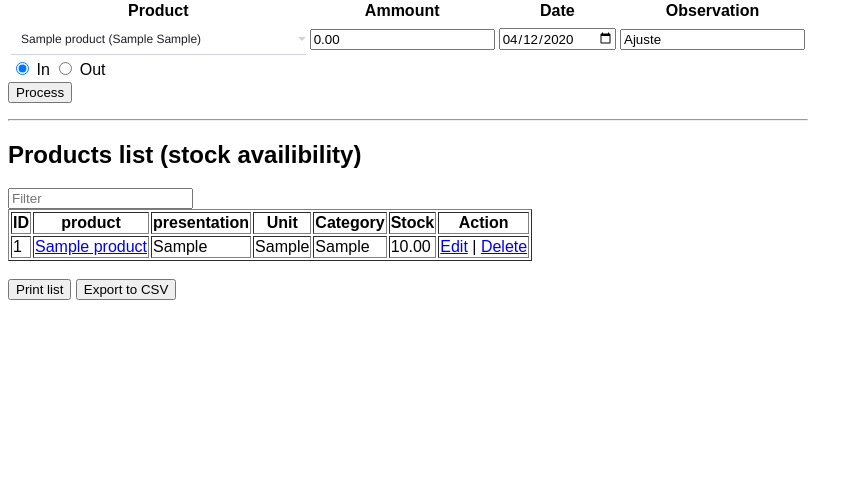
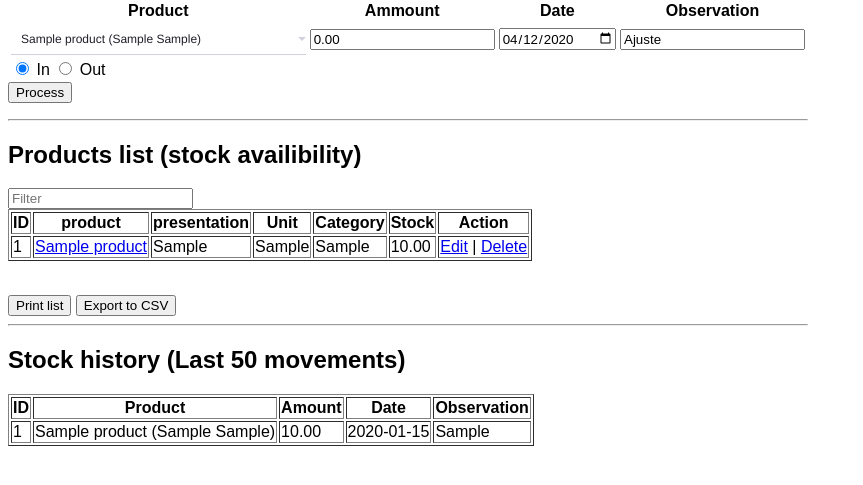
Before and after one commit to juanpgarciac/quarantine_stock, a PHP site: page / in a window 1280 px wide. Shown: the part 251-736 px from the top of the page, without its empty margins (0-863 px from the left). Run offline with PHP 8.4, Linux system fonts and the light colour scheme; tables that the repository leaves empty hold one stand-in row (values such as "Sample post"); data that the repository does not hold is empty.

Commit message:
Add Stock history table

```diff
--- a/index.php
+++ b/index.php
@@ -21,6 +21,8 @@ include "index_controller.php";
 		<?php include 'views/addproduct.php';  ?>
 		<?php include 'views/updatestock.php'; ?>
 		<?php include 'views/listproduct.php'; ?>
+		<?php if(!$print)include 'views/liststock.php'; ?>
+
 	</body>
 	<script src="assets/app.js"></script>
 </html>
--- a/index_controller.php
+++ b/index_controller.php
@@ -20,3 +20,16 @@
 		"</td>":"").
 		"</tr>";
 	}
+	$product_stock_rows = [];
+	$query = "select product.name,product.presentation,product.unit,stock.product_id,stock.amount,date(stock.date) as date,stock.observation from product inner join stock on product.id = stock.product_id  order by stock.date desc,stock.id desc limit 50; ";
+	$result = mysqli_query($connection,$query);
+	// <tr><th>Product ID</th><th>Product</th><th>Adjustment</th><th>Date</th><th>Observation</th></tr>
+	while($row = mysqli_fetch_assoc($result)){
+		$product_stock[] = $row;
+		$product_stock_rows[] = "<tr><td>{$row['product_id']}</td>".
+		"<td>{$row['name']} ({$row['presentation']} {$row['unit']})</td>".
+		"<td>{$row['amount']} </td>".
+		"<td>{$row['date']} </td>".
+		"<td>{$row['observation']} </td>".
+		"</tr>";
+	}
--- a/views/listproduct.php
+++ b/views/listproduct.php
@@ -25,13 +25,14 @@
         </tbody>
     </table>
     <?php if(!$print){ ?>
-    <br>
-    <button onclick="window.location.href = 'export_print.php?print'" >Print list</button>
-    <button onclick="window.location.href = 'export_csv.php'" >Export to CSV</button>
-    <?php }?>
+
     <form id="delete_product_form" action="controller.php" method="GET">
         <input type="hidden" name="f" value="delete_product" id="delete_controller">
         <input type="hidden" name="product_id" value="" id="product_delete_id" >
     </form>
     </section>
+    <br>
+    <button onclick="window.location.href = 'export_print.php?print'" >Print list</button>
+    <button onclick="window.location.href = 'export_csv.php'" >Export to CSV</button>
+    <?php }?>
 </div>
--- /dev/null
+++ b/views/liststock.php
@@ -0,0 +1,21 @@
+<hr>
+<h2>Stock history (Last 50 movements)</h2>
+<div >
+    <section class="" style="max-height: 250px;overflow-y: auto;" >
+    <table  border="1" >
+        <thead>
+            <tr>
+                <th>ID</th>
+                <th>Product</th>
+                <th>Amount</th>
+                <th>Date</th>
+                <th>Observation</th>
+
+            </tr>
+        </thead>
+        <tbody>
+                <?php echo implode("",$product_stock_rows); ?>
+        </tbody>
+    </table>
+    </section>
+</div>
```
